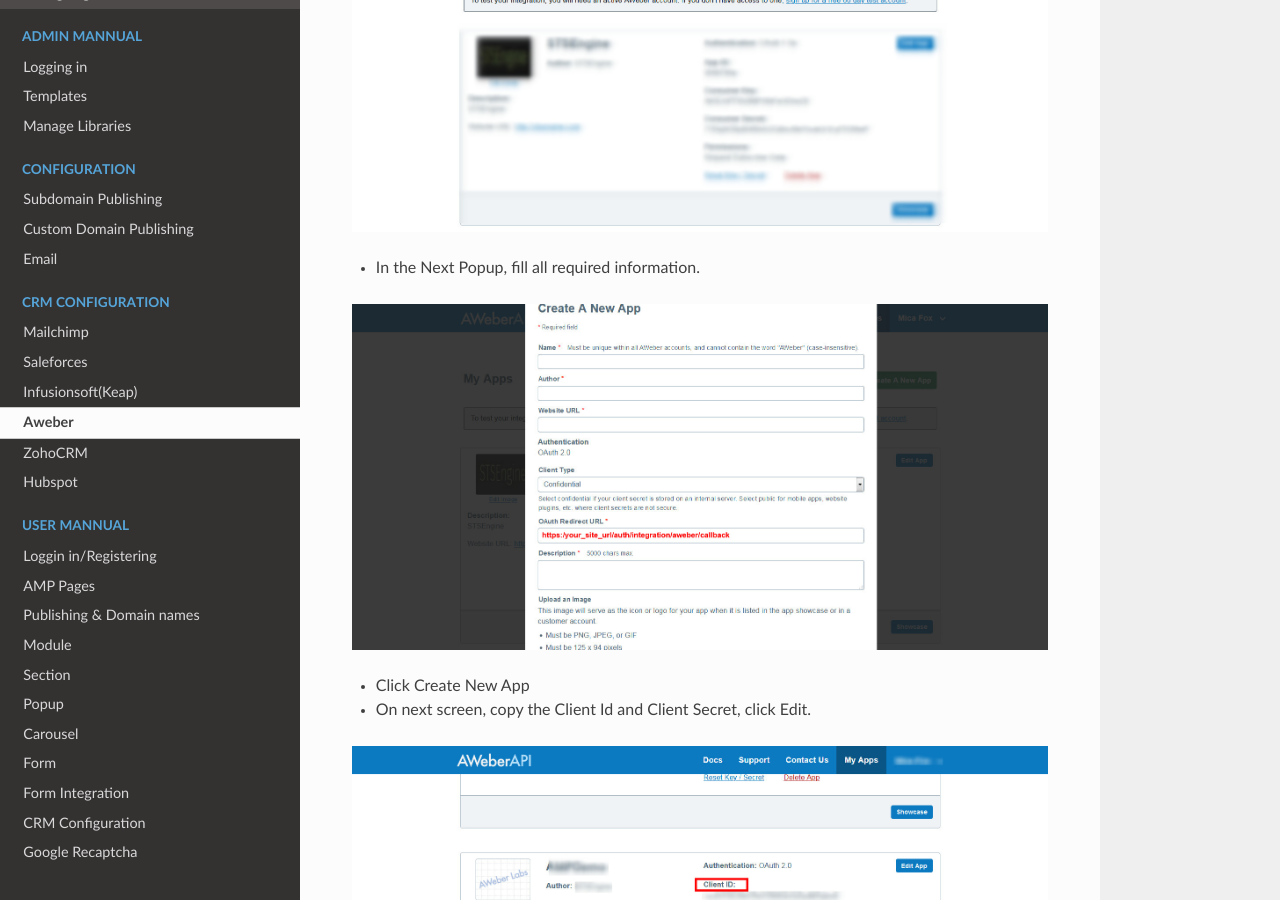
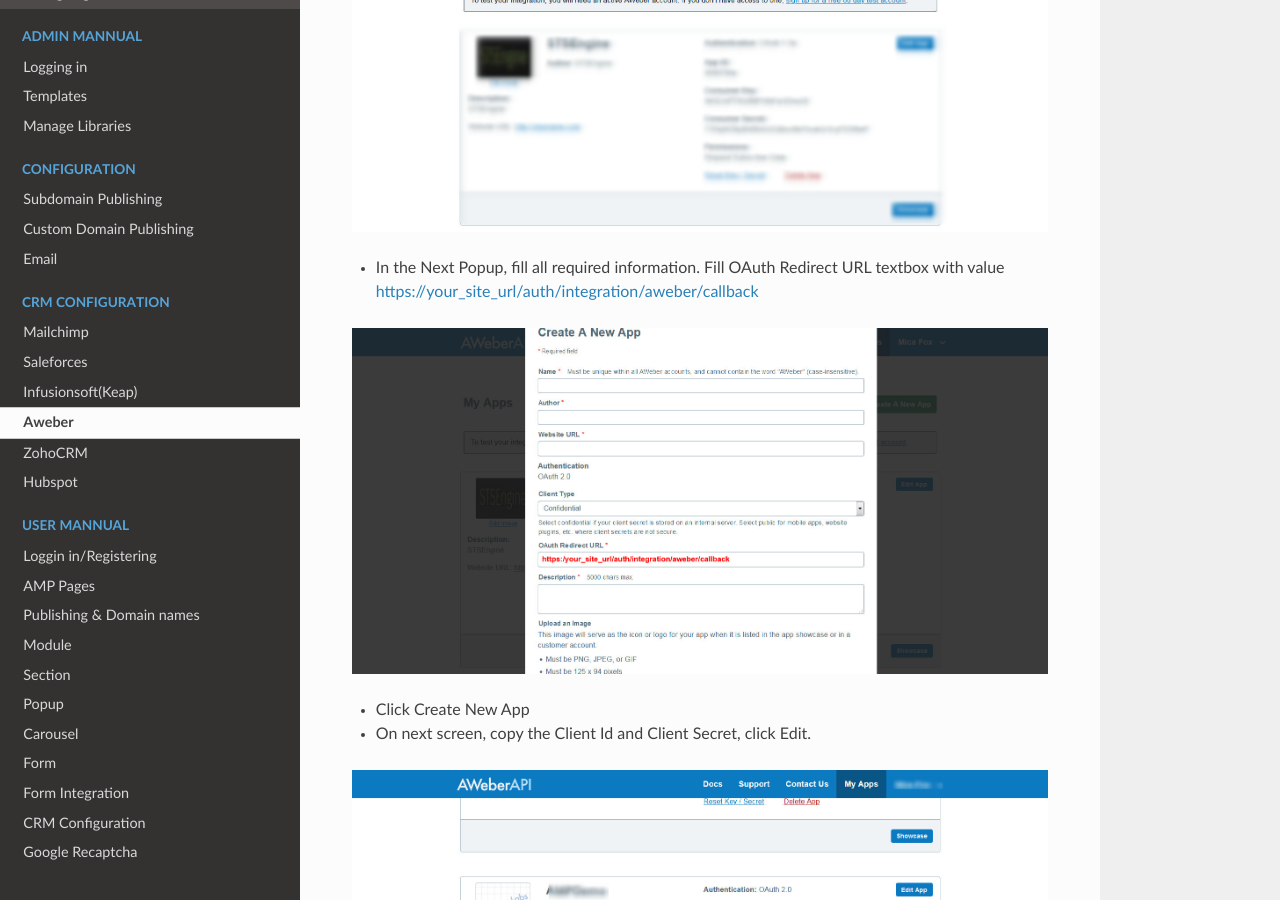
Before and after one commit to logozadocs/-ampbuilder-docs-en, a Sphinx documentation site: the page built from source/_crm/aweber.rst, in a window 1280 px wide and 900 px high, scrolled down 346 px. Built offline with Sphinx 7.4.7 and the Read the Docs theme 2.0.0, drawn with Linux system fonts in a browser that asks for light colours.

Commit message:
no message

```diff
--- a/source/_crm/aweber.rst
+++ b/source/_crm/aweber.rst
@@ -7,7 +7,7 @@ Aweber
 
 .. image:: ../assets/images/aweber.jpg
 
-- In the Next Popup, fill all required information.
+- In the Next Popup, fill all required information. Fill OAuth Redirect URL textbox with value https://your_site_url/auth/integration/aweber/callback
 
 .. image:: ../assets/images/aweber2.jpg
 - Click Create New App
```
